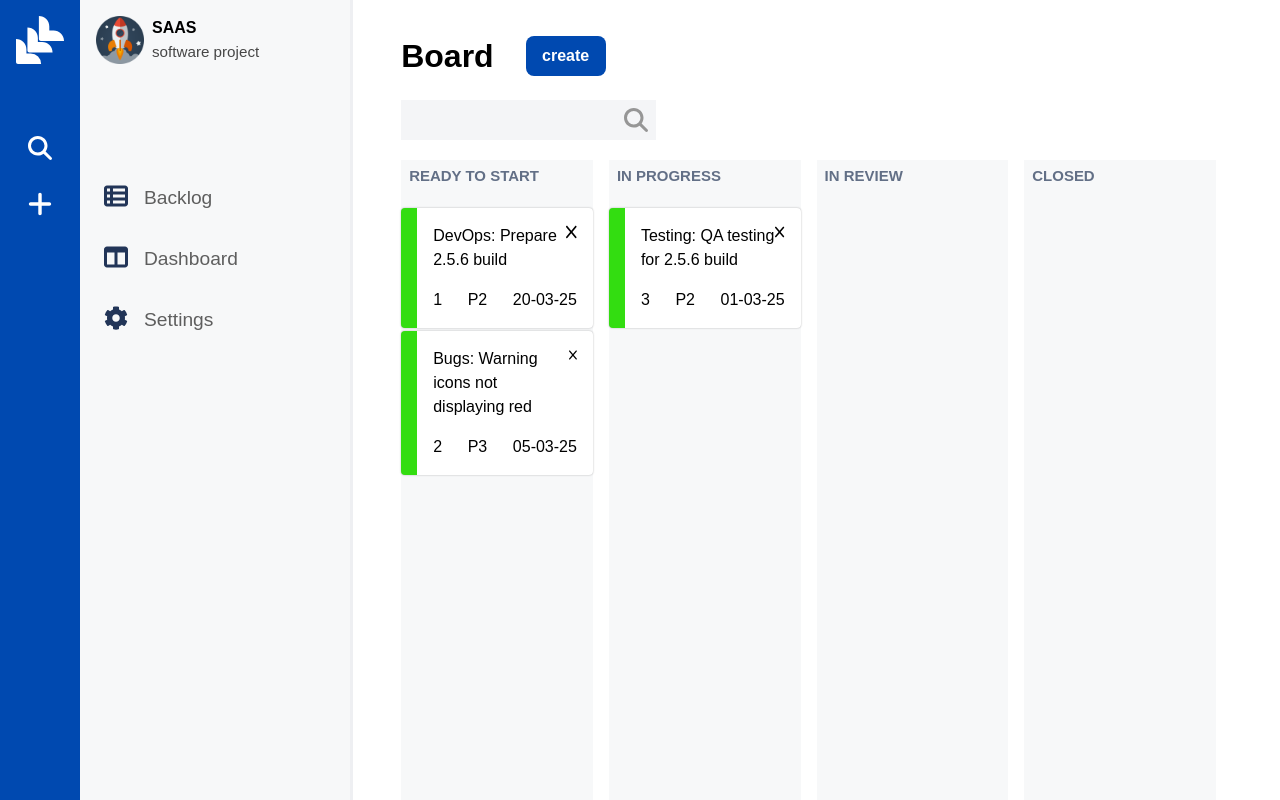
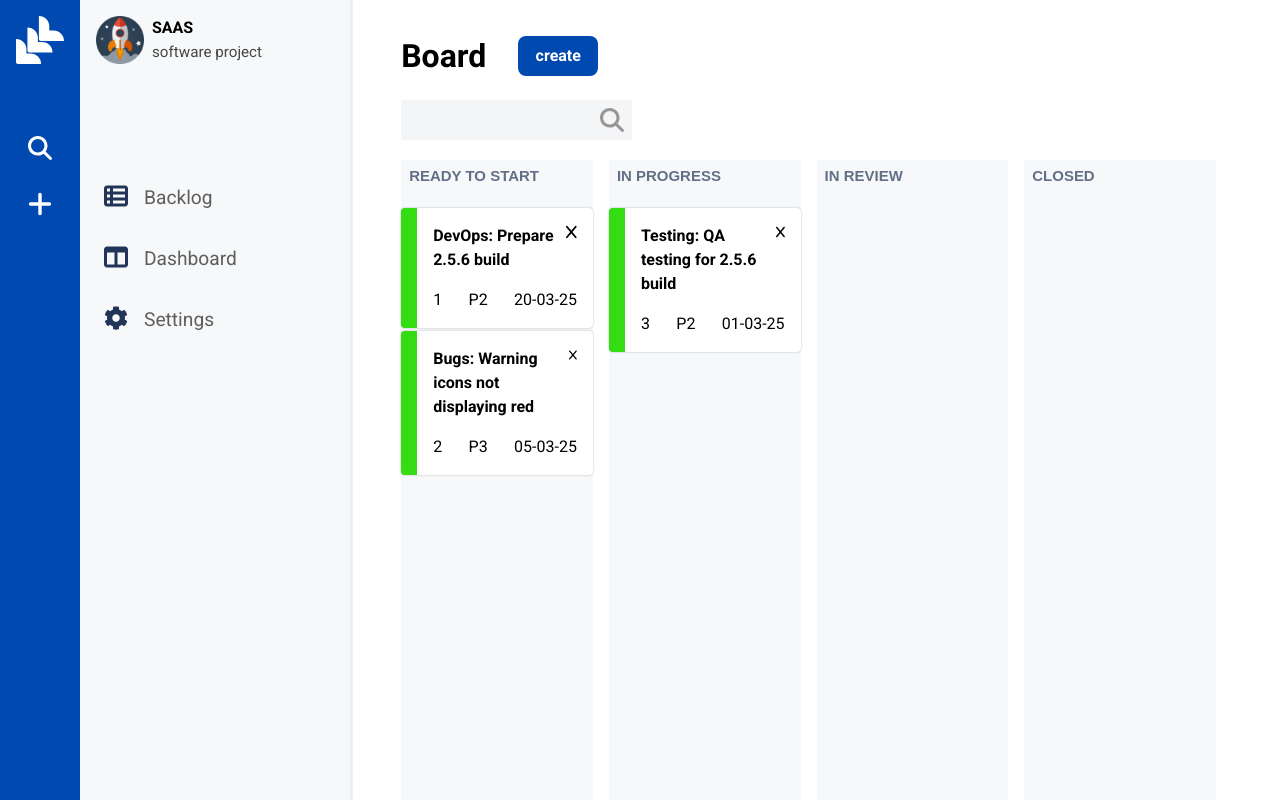
Before and after one commit to DanielCHodgson/Todo-List, a website built with webpack: page src/template.html in a window 1280 px wide. Built offline with nearby package versions, Linux system fonts and the light colour scheme.

Commit message:
updated to roboto font, fixed bug where multiple modals were rendered

```diff
--- a/src/components/Dashboard/Dashboard.css
+++ b/src/components/Dashboard/Dashboard.css
@@ -21,7 +21,7 @@
     border-radius: 8px;
     background-color: #0049B0;
     color: white;
-    font-family: Arial, Helvetica, sans-serif;
+    font-family: "Roboto", serif;
     font-weight: bold;
     cursor: pointer;
 }
@@ -32,7 +32,7 @@
 
 
 .dashboard-title {
-    font-family: Arial, Helvetica, sans-serif;
+    font-family: "Roboto", serif;
     font-size: 2rem;
 }
 
--- a/src/components/Dashboard/Dashboard.js
+++ b/src/components/Dashboard/Dashboard.js
@@ -26,7 +26,7 @@ export default function Dashboard(project, events) {
     }
 
     function handleNewTaskClick() {
-        if (!document.querySelector("create-task-modal")) {
+        if (!document.querySelector(".create-task-modal")) {
             events.emit("openNewTaskModal", {})
         }
     }
--- a/src/components/FilterPane/FilterPane.css
+++ b/src/components/FilterPane/FilterPane.css
@@ -10,7 +10,7 @@
 }
 
 #search-input {
-    font-family: Arial, Helvetica, sans-serif;
+    font-family: "Roboto", serif;
     padding: 0.5rem;
     height: 2.5rem;
     outline: none;
--- a/src/components/Nav/Nav.css
+++ b/src/components/Nav/Nav.css
@@ -68,14 +68,14 @@
 }
 
 .project-name {
-    font-family: Arial, Helvetica, sans-serif;
+    font-family: "Roboto", serif;
     font-size: 1rem;
     font-weight: bold;
     padding-left: 0.5rem;
 }
 
 .project-type {
-    font-family: Arial, Helvetica, sans-serif;
+    font-family: "Roboto", serif;
     font-size: 0.95rem;
     padding-left: 0.5rem;
     color: #464646;
@@ -93,7 +93,7 @@
     list-style: none;
     padding: 1rem;
     margin: 0;
-    font-family: Arial, Helvetica, sans-serif;
+    font-family: "Roboto", serif;
     font-size: 1.2rem;
     color: #5e5e5e;
     display: flex;
--- a/src/components/TaskCard/TaskCard.css
+++ b/src/components/TaskCard/TaskCard.css
@@ -6,7 +6,7 @@
     border-radius: 4px;
     box-shadow: 0 0 2px rgba(0, 0, 0, 0.3);
     padding: 1rem;
-    font-family: Arial, Helvetica, sans-serif;
+    font-family: "Roboto", serif;
     display: grid;
     grid-template-rows: auto 1fr auto;
     gap: 0.5rem;
@@ -17,3 +17,7 @@
     display: flex;
     justify-content: space-between;
 }
+
+.task-header {
+    font-weight: bold;
+}
--- a/src/components/modals/ViewTaskModal/ViewTaskModal.css
+++ b/src/components/modals/ViewTaskModal/ViewTaskModal.css
@@ -9,7 +9,7 @@
     border-top-left-radius: 8px;
     border-top-right-radius: 8px;
     box-shadow: 0 0 6px rgba(0, 0, 0, 0.2);
-    font-family: Arial, Helvetica, sans-serif;
+    font-family: "Roboto", serif;
     display: grid;
     grid-template-rows: auto 1fr 50px;
     grid-template-columns: 100%;
--- a/src/styles/styles.css
+++ b/src/styles/styles.css
@@ -1,3 +1,5 @@
+@import url('https://fonts.googleapis.com/css2?family=Roboto:ital,wght@0,100..900;1,100..900&display=swap');
+
 :root {
     --primary-light: #0049B0;
     --secondary-light: #F7F8F9;
```
